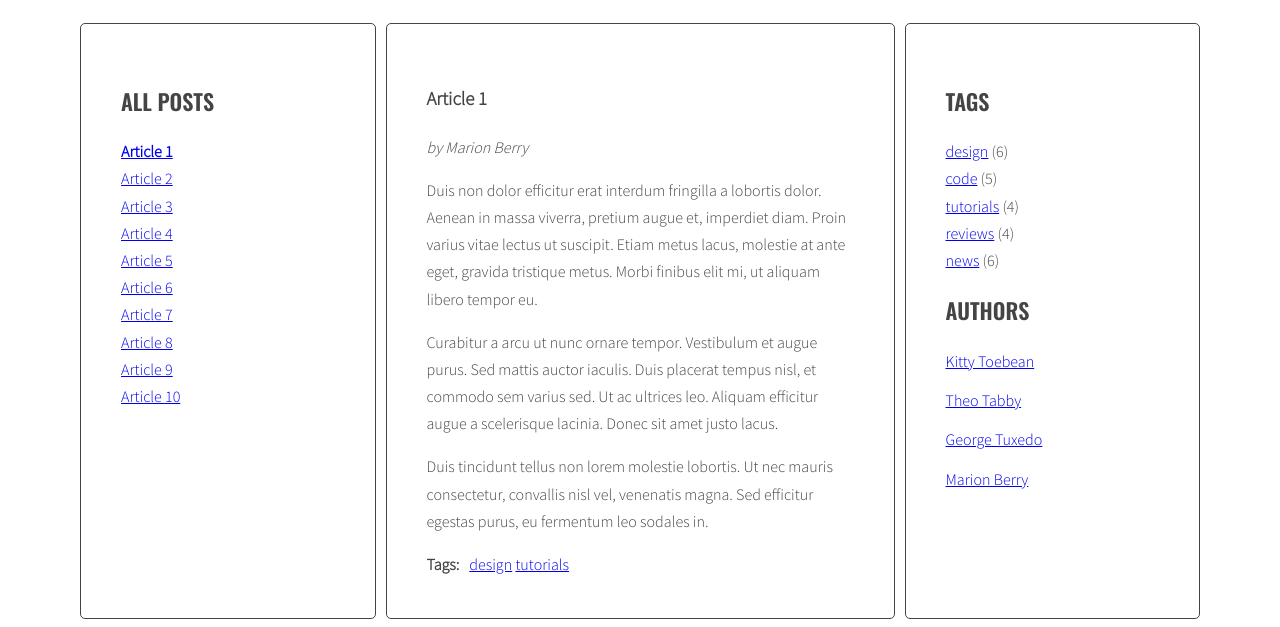
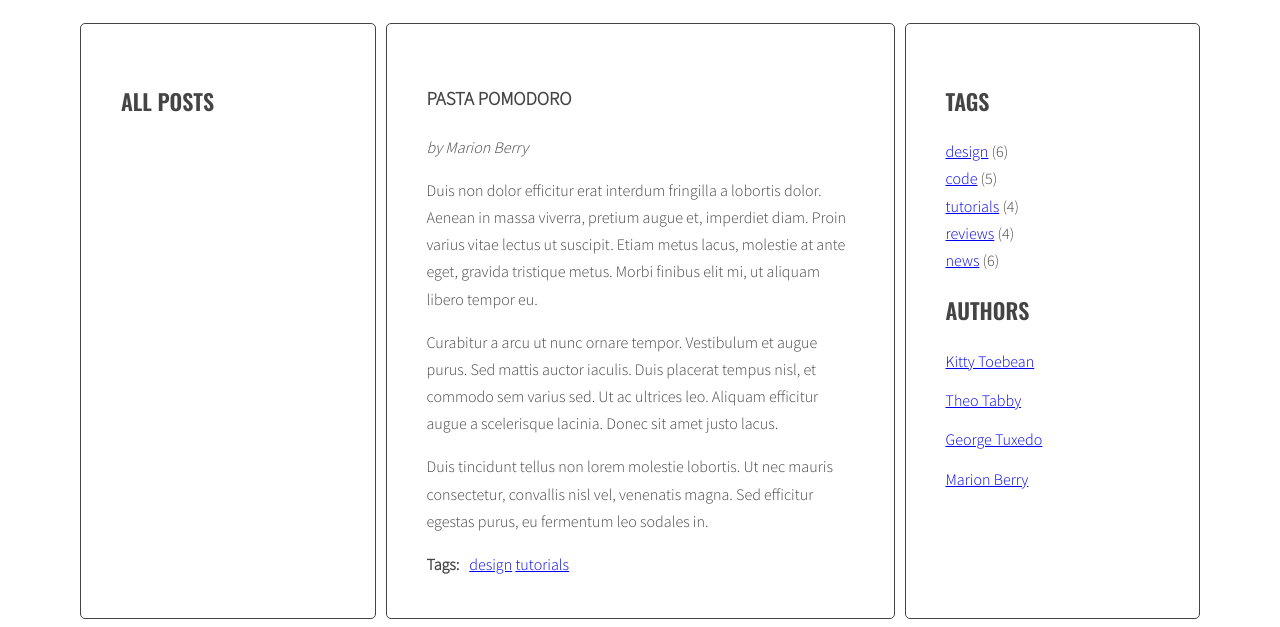
Before and after one commit to lukas1474/javascript-blog, a website: page index.html in a window 1280 px wide. Shown: the part 220-847 px from the top of the page. Drawn offline with nearby package versions, Linux system fonts and the light colour scheme.

Commit message:
test commit

```diff
--- a/index.html
+++ b/index.html
@@ -15,21 +15,12 @@
                 <aside class="sidebar">
                     <h2 class="section-title">All posts</h2>
                     <ul class="list titles">
-                        <li><a href="#article-1" class="active"><span>Article 1</span></a></li>
-                        <li><a href="#article-2"><span>Article 2</span></a></li>
-                        <li><a href="#article-3"><span>Article 3</span></a></li>
-                        <li><a href="#article-4"><span>Article 4</span></a></li>
-                        <li><a href="#article-5"><span>Article 5</span></a></li>
-                        <li><a href="#article-6"><span>Article 6</span></a></li>
-                        <li><a href="#article-7"><span>Article 7</span></a></li>
-                        <li><a href="#article-8"><span>Article 8</span></a></li>
-                        <li><a href="#article-9"><span>Article 9</span></a></li>
-                        <li><a href="#article-10"><span>Article 10</span></a></li>
+
                     </ul>
                 </aside>
                 <section class="posts">
                     <article class="post active" id="article-1">
-                        <h3 class="post-title">Article 1</h3>
+                        <h3 class="post-title">PASTA POMODORO</h3>
                         <p class="post-author">by Marion Berry</p>
                         <div class="post-content">
                             <p>Duis non dolor efficitur erat interdum fringilla a lobortis dolor. Aenean in massa
@@ -53,7 +44,7 @@
                         </div>
                     </article>
                     <article class="post" id="article-2">
-                        <h3 class="post-title">Article 2</h3>
+                        <h3 class="post-title">RAGU</h3>
                         <p class="post-author">by Theo Tabby</p>
                         <div class="post-content">
                             <p>Phasellus sollicitudin, arcu vel iaculis ullamcorper, quam leo viverra orci, et faucibus
@@ -77,7 +68,7 @@
                         </div>
                     </article>
                     <article class="post" id="article-3">
-                        <h3 class="post-title">Article 3</h3>
+                        <h3 class="post-title">CARPACCIO</h3>
                         <p class="post-author">by George Tuxedo</p>
                         <div class="post-content">
                             <p>Mauris vel pellentesque turpis, ac sodales nisl. Quisque iaculis mi velit, ut convallis
@@ -99,7 +90,7 @@
                         </div>
                     </article>
                     <article class="post" id="article-4">
-                        <h3 class="post-title">Article 4</h3>
+                        <h3 class="post-title">GNOCCHI</h3>
                         <p class="post-author">by Kitty Toebean</p>
                         <div class="post-content">
                             <p>Morbi vel cursus nulla, vel varius mauris. Suspendisse sed elit sit amet risus faucibus
@@ -123,7 +114,7 @@
                         </div>
                     </article>
                     <article class="post" id="article-5">
-                        <h3 class="post-title">Article 5</h3>
+                        <h3 class="post-title">PANNA COTTA</h3>
                         <p class="post-author">by Marion Berry</p>
                         <div class="post-content">
                             <p>Suspendisse sem eros, euismod condimentum arcu ac, consequat fermentum orci. Nam
@@ -145,7 +136,7 @@
                         </div>
                     </article>
                     <article class="post" id="article-6">
-                        <h3 class="post-title">Article 6</h3>
+                        <h3 class="post-title">ARANCINI</h3>
                         <p class="post-author">by George Tuxedo</p>
                         <div class="post-content">
                             <p>Donec posuere iaculis ante sed hendrerit. Lorem ipsum dolor sit amet, consectetur
@@ -169,7 +160,7 @@
                         </div>
                     </article>
                     <article class="post" id="article-7">
-                        <h3 class="post-title">Article 7</h3>
+                        <h3 class="post-title">RIGATONI</h3>
                         <p class="post-author">by Kitty Toebean</p>
                         <div class="post-content">
                             <p>Donec eleifend mauris ac nisl fermentum, ac fermentum turpis dignissim. Aliquam diam
@@ -192,7 +183,7 @@
                         </div>
                     </article>
                     <article class="post" id="article-8">
-                        <h3 class="post-title">Article 8</h3>
+                        <h3 class="post-title">CROSTATA</h3>
                         <p class="post-author">by Theo Tabby</p>
                         <div class="post-content">
                             <p>Praesent quis imperdiet erat. Curabitur tempor sapien a interdum malesuada. Proin libero
@@ -217,7 +208,7 @@
                         </div>
                     </article>
                     <article class="post" id="article-9">
-                        <h3 class="post-title">Article 9</h3>
+                        <h3 class="post-title">TIRAMISU</h3>
                         <p class="post-author">by Marion Berry</p>
                         <div class="post-content">
                             <p>Tam et facilisis purus. Donec vulputate est quis lobortis posuere. Nunc vitae lorem ut
@@ -241,7 +232,7 @@
                         </div>
                     </article>
                     <article class="post" id="article-10">
-                        <h3 class="post-title">Article 10</h3>
+                        <h3 class="post-title">RICOTTA</h3>
                         <p class="post-author">by George Tuxedo</p>
                         <div class="post-content">
                             <p>Aliquam erat volutpat. Ut non eleifend lectus. Donec suscipit tellus tempor, ornare dui
--- a/js/script.js
+++ b/js/script.js
@@ -1,5 +1,6 @@
 'use strict';
 
+{
 /*document.getElementById('test-button').addEventListener('click', function(){
     const links = document.querySelectorAll('.titles a');
     console.log('links:', links);
@@ -12,9 +13,9 @@ const titleClickHandler = function (event) {
 
   const activeLinks = document.querySelectorAll('.titles a.active');
 
-  for(let activeLink of activeLinks){
-  activeLink.classList.remove('active');
-}
+  for (let activeLink of activeLinks) {
+    activeLink.classList.remove('active');
+  }
 
   /* [DONE] add class 'active' to the clicked link */
 
@@ -57,3 +58,37 @@ const links = document.querySelectorAll('.titles a');
 for (let link of links) {
   link.addEventListener('click', titleClickHandler);
 }
+
+const optArticleSelector = '.post',
+optTitleSelector = '.post-title',
+optTitleListSelector = '.titles';
+
+function generateTitleLinks(){
+
+  /* remove contents of titleList */
+
+  const titleList = document.querySelector(optTitleListSelector);
+  titleList .innerHTML='';
+
+  /* for each article */
+
+  const articles =document.optArticleSelectorAll(optTitleListSelector);
+  for (let article of articles);
+
+    /* get the article id */
+
+    const articleId = articles.getAttribute('id');
+
+    /* find the title element */
+
+    /* get the title from the title element */
+
+    /* create HTML of the link */
+
+    /* insert link into titleList */
+
+}
+
+generateTitleLinks();
+
+}
```
